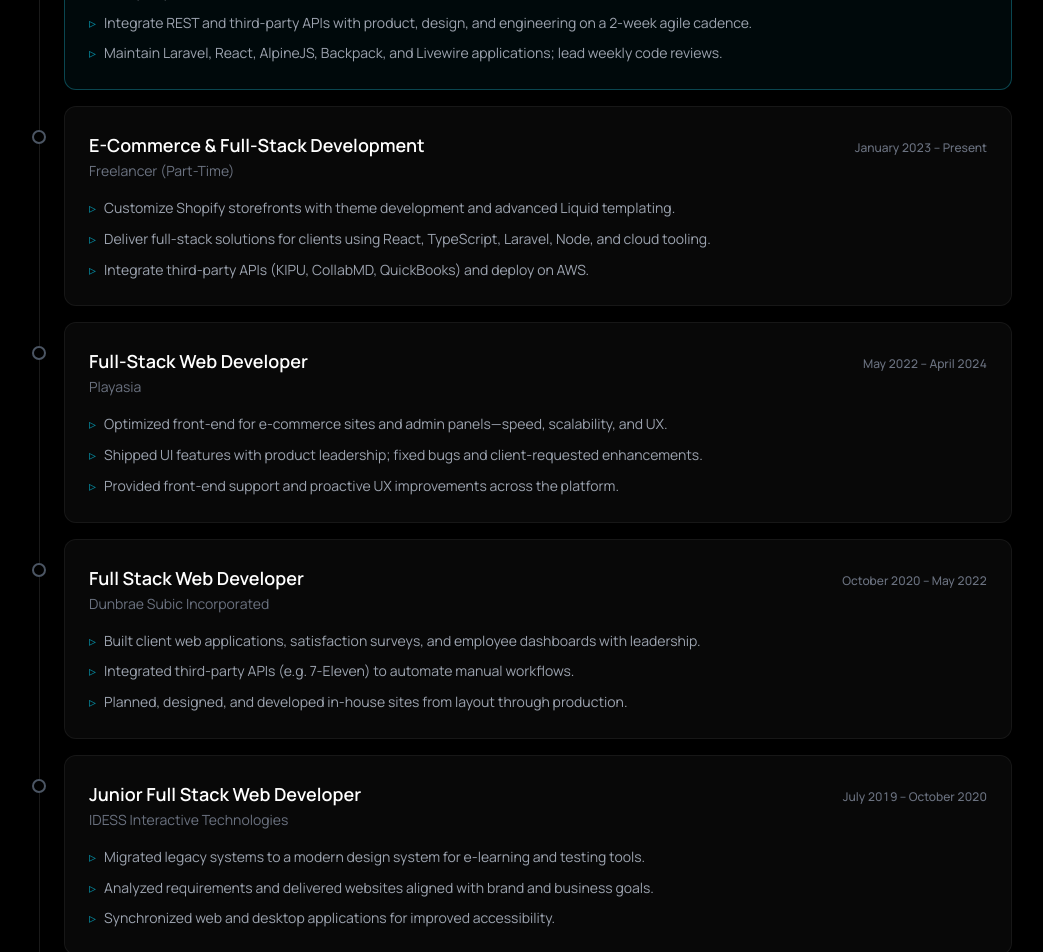
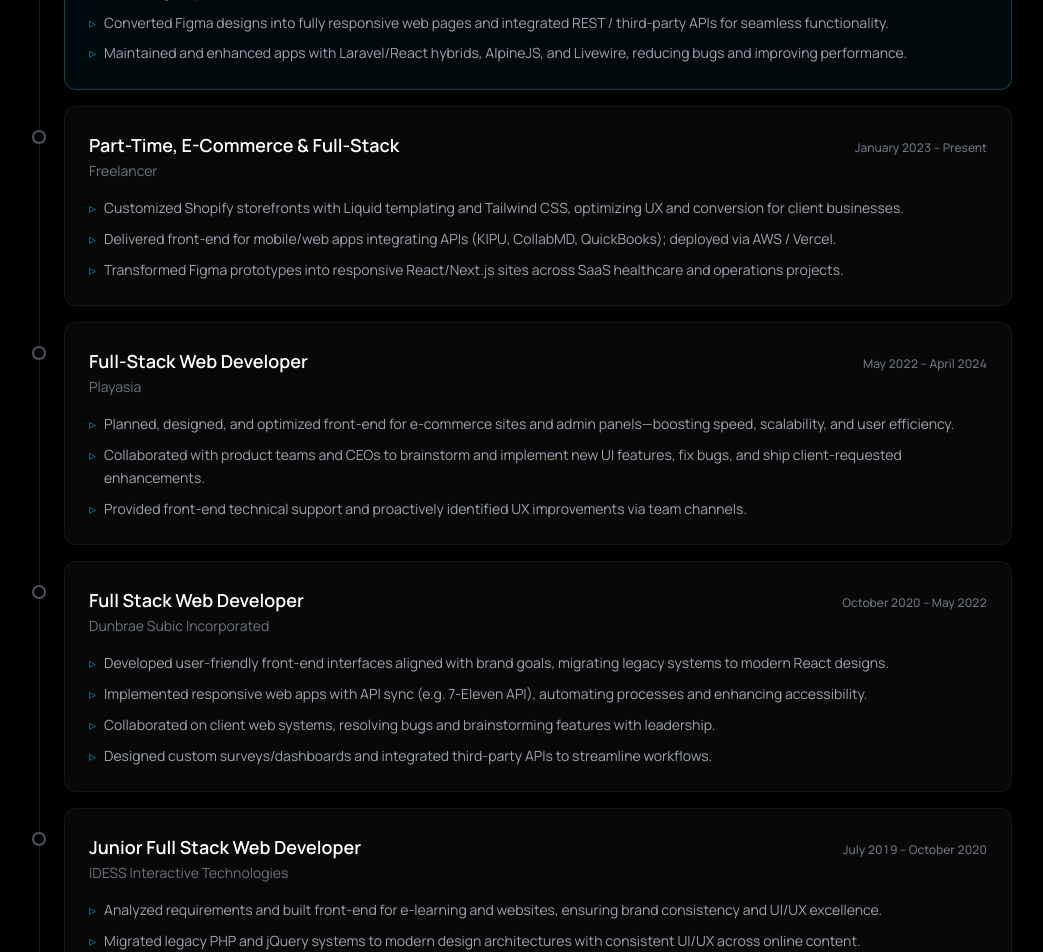
Before and after one commit to Kayl06/findkaylrabanzo, a Next.js app: page / in a window 1280 px wide. Shown: the part 4120-5072 px from the top of the page, without its empty margins (118-1161 px from the left). Built offline with nearby package versions, Linux system fonts and the light colour scheme.

Commit message:
Update v3 resume to match Frontend Engineer | Shopify Developer CV.
Sync resume content, experience timeline, branding, and PDF download with the latest CV.

Co-authored-by: Cursor <cursoragent@cursor.com>

```diff
--- a/src/components/v3/AboutFlipCard.js
+++ b/src/components/v3/AboutFlipCard.js
@@ -1,6 +1,6 @@
 import Image from "next/image";
 import { SITE } from "@/data/site";
-import { V3_RESUME_PDF } from "@/lib/v3";
+import { V3_RESUME_PDF, V3_RESUME_HEADLINE } from "@/lib/v3";
 
 export default function AboutFlipCard() {
   return (
@@ -27,7 +27,7 @@ export default function AboutFlipCard() {
           </div>
           <div className="about-flip-card__face about-flip-card__back rounded-[20px] flex flex-col items-center justify-center p-6 text-center glass-panel">
             <p className="text-accent font-mono text-xs uppercase tracking-widest mb-2">
-              {SITE.resumeHeadline}
+              {V3_RESUME_HEADLINE}
             </p>
             <p className="text-[var(--text-primary)] font-bold text-xl sm:text-2xl mb-1">
               {SITE.name}
--- a/src/components/v3/SiteMeta.js
+++ b/src/components/v3/SiteMeta.js
@@ -1,9 +1,10 @@
 import Head from "next/head";
 import { SITE } from "@/data/site";
+import { V3_TITLE } from "@/lib/v3";
 
 export default function SiteMeta({
-  title = `${SITE.name} — ${SITE.title}`,
-  description = "Portfolio of Fedimar Kayl Rabanzo — Full-Stack Developer specializing in Shopify, React, Next.js, Laravel, and API-driven product development.",
+  title = `${SITE.name} — ${V3_TITLE}`,
+  description = "Portfolio of Fedimar Kayl Rabanzo — Frontend Engineer and Shopify Developer specializing in React, Next.js, Liquid, and API-driven product development.",
   path = "",
 }) {
   const url = `${SITE.url}${path}`;
@@ -15,7 +16,7 @@ export default function SiteMeta({
       <meta name="description" content={description} />
       <meta
         name="keywords"
-        content="Fedimar Kayl Rabanzo, Kayl Rabanzo, Full-Stack Developer, React, Next.js, Shopify, Laravel"
+        content="Fedimar Kayl Rabanzo, Kayl Rabanzo, Frontend Engineer, Shopify Developer, React, Next.js, Liquid"
       />
       <meta name="viewport" content="width=device-width, initial-scale=1.0" />
       <link rel="icon" href="/images/profile1.png" type="image/png" />
--- a/src/data/experience.js
+++ b/src/data/experience.js
@@ -3,26 +3,26 @@ export const EXPERIENCE = [
     id: "chykalophia",
     company: "Chykalophia",
     website: "https://chykalophia.com/",
-    role: "Front-end Developer",
+    role: "Senior Front-End Developer",
     period: "February 2024 – Present",
     current: true,
     bullets: [
-      "Build and ship websites, mobile apps, and cross-platform experiences with React, React Native, TailwindCSS, ShadCN, Zustand, RTK Query, Expo, and NativeWind.",
-      "Integrate REST and third-party APIs with product, design, and engineering on a 2-week agile cadence.",
-      "Maintain Laravel, React, AlpineJS, Backpack, and Livewire applications; lead weekly code reviews.",
+      "Built high-quality, responsive websites and mobile apps for diverse clients using React, React Native, Expo, Zustand, and Tailwind CSS on 2-week agile sprints.",
+      "Converted Figma designs into fully responsive web pages and integrated REST / third-party APIs for seamless functionality.",
+      "Maintained and enhanced apps with Laravel/React hybrids, AlpineJS, and Livewire, reducing bugs and improving performance.",
     ],
   },
   {
     id: "freelancer",
-    company: "Freelancer (Part-Time)",
+    company: "Freelancer",
     website: null,
-    role: "E-Commerce & Full-Stack Development",
+    role: "Part-Time, E-Commerce & Full-Stack",
     period: "January 2023 – Present",
     current: false,
     bullets: [
-      "Customize Shopify storefronts with theme development and advanced Liquid templating.",
-      "Deliver full-stack solutions for clients using React, TypeScript, Laravel, Node, and cloud tooling.",
-      "Integrate third-party APIs (KIPU, CollabMD, QuickBooks) and deploy on AWS.",
+      "Customized Shopify storefronts with Liquid templating and Tailwind CSS, optimizing UX and conversion for client businesses.",
+      "Delivered front-end for mobile/web apps integrating APIs (KIPU, CollabMD, QuickBooks); deployed via AWS / Vercel.",
+      "Transformed Figma prototypes into responsive React/Next.js sites across SaaS healthcare and operations projects.",
     ],
   },
   {
@@ -33,9 +33,9 @@ export const EXPERIENCE = [
     period: "May 2022 – April 2024",
     current: false,
     bullets: [
-      "Optimized front-end for e-commerce sites and admin panels—speed, scalability, and UX.",
-      "Shipped UI features with product leadership; fixed bugs and client-requested enhancements.",
-      "Provided front-end support and proactive UX improvements across the platform.",
+      "Planned, designed, and optimized front-end for e-commerce sites and admin panels—boosting speed, scalability, and user efficiency.",
+      "Collaborated with product teams and CEOs to brainstorm and implement new UI features, fix bugs, and ship client-requested enhancements.",
+      "Provided front-end technical support and proactively identified UX improvements via team channels.",
     ],
   },
   {
@@ -46,9 +46,10 @@ export const EXPERIENCE = [
     period: "October 2020 – May 2022",
     current: false,
     bullets: [
-      "Built client web applications, satisfaction surveys, and employee dashboards with leadership.",
-      "Integrated third-party APIs (e.g. 7-Eleven) to automate manual workflows.",
-      "Planned, designed, and developed in-house sites from layout through production.",
+      "Developed user-friendly front-end interfaces aligned with brand goals, migrating legacy systems to modern React designs.",
+      "Implemented responsive web apps with API sync (e.g. 7-Eleven API), automating processes and enhancing accessibility.",
+      "Collaborated on client web systems, resolving bugs and brainstorming features with leadership.",
+      "Designed custom surveys/dashboards and integrated third-party APIs to streamline workflows.",
     ],
   },
   {
@@ -59,9 +60,9 @@ export const EXPERIENCE = [
     period: "July 2019 – October 2020",
     current: false,
     bullets: [
-      "Migrated legacy systems to a modern design system for e-learning and testing tools.",
-      "Analyzed requirements and delivered websites aligned with brand and business goals.",
-      "Synchronized web and desktop applications for improved accessibility.",
+      "Analyzed requirements and built front-end for e-learning and websites, ensuring brand consistency and UI/UX excellence.",
+      "Migrated legacy PHP and jQuery systems to modern design architectures with consistent UI/UX across online content.",
+      "Developed synchronization modules between web and desktop applications, maintaining data integrity across platforms.",
     ],
   },
 ];
--- a/src/lib/v3.js
+++ b/src/lib/v3.js
@@ -1,7 +1,10 @@
 export const V3_BASE = "/v3";
 
+export const V3_TITLE = "Frontend Engineer | Shopify Developer";
+export const V3_RESUME_HEADLINE = "Frontend Engineer | Shopify Developer";
+
 export const V3_RESUME_PDF =
-  "/files/PRODUCT ENGINEER CV - FEDIMAR KAYL RABANZO.pdf";
+  "/files/FRONTEND ENGINEER SHOPIFY DEVELOPER CV - FEDIMAR KAYL RABANZO.pdf";
 
 export const V3_NAV_LINKS = [
   { path: "#work", name: "Work" },
--- a/src/pages/v3/index.js
+++ b/src/pages/v3/index.js
@@ -19,7 +19,7 @@ import DockNav from "@/components/v3/DockNav";
 import Button from "@/components/v3/Button";
 import SiteMeta from "@/components/v3/SiteMeta";
 import { SOCIAL_LINKS, SITE, TRUST_METRICS } from "@/data/site";
-import { V3_BASE, V3_RESUME_PDF } from "@/lib/v3";
+import { V3_BASE, V3_RESUME_PDF, V3_TITLE } from "@/lib/v3";
 import V3Layout from "@/layouts/V3Layout";
 import useReducedMotion from "@/hooks/useReducedMotion";
 import {
@@ -82,7 +82,7 @@ export default function HomeV3() {
                 transition={getHeroTransition(reducedMotion, 0.1)}
                 className="text-[13px] text-accent font-mono mb-4 tracking-wide"
               >
-                {SITE.title}
+                {V3_TITLE}
               </motion.p>
               <motion.div
                 initial={getHeroInitial(reducedMotion)}
@@ -102,7 +102,7 @@ export default function HomeV3() {
                 transition={getHeroTransition(reducedMotion, 0.35)}
                 className="lg:max-w-[540px] leading-relaxed text-[17px]"
               >
-                Full-stack developer specializing in Shopify, React, Next.js, Laravel, and
+                Senior front-end developer specializing in Shopify, React, Next.js, and
                 API-driven experiences—for startups, agencies, and e-commerce brands. Available for
                 full-time roles and selective freelance projects.
               </motion.p>
@@ -182,7 +182,7 @@ export default function HomeV3() {
             <div className="grid grid-cols-1 lg:grid-cols-2 gap-10">
               <div>
                 <p className="mb-4 leading-relaxed">
-                  Full-stack developer with{" "}
+                  Senior front-end developer with{" "}
                   <strong className="text-[var(--text-primary)]">6+ years of experience</strong>{" "}
                   shipping enterprise web apps, Shopify storefronts, and cross-platform products. I
                   care about performance, accessibility, and clean handoffs with design and backend
--- a/src/pages/v3/resume.js
+++ b/src/pages/v3/resume.js
@@ -15,7 +15,7 @@ import {
   FiExternalLink,
 } from "react-icons/fi";
 import { SITE } from "@/data/site";
-import { V3_BASE, v3Href, V3_RESUME_PDF } from "@/lib/v3";
+import { V3_BASE, v3Href, V3_RESUME_PDF, V3_RESUME_HEADLINE } from "@/lib/v3";
 import V3Layout from "@/layouts/V3Layout";
 import {
   RESUME_SUMMARY,
@@ -53,7 +53,7 @@ export default function ResumeV3() {
   return (
     <V3Layout>
       <SiteMeta
-        title={`${SITE.resumeHeadline} — ${SITE.name}`}
+        title={`${V3_RESUME_HEADLINE} — ${SITE.name}`}
         description={RESUME_SUMMARY.slice(0, 155) + "…"}
         path={`${V3_BASE}/resume`}
       />
@@ -66,7 +66,7 @@ export default function ResumeV3() {
             <p className="text-sm text-[var(--text-secondary)] hidden sm:block">
               <span className="text-[var(--text-primary)] font-medium">{SITE.name}</span>
               <span className="mx-2 text-[var(--text-muted)]">·</span>
-              {SITE.resumeHeadline}
+              {V3_RESUME_HEADLINE}
             </p>
             <Button
               variant="primary"
@@ -87,7 +87,7 @@ export default function ResumeV3() {
             className="mb-12"
           >
             <p className="text-accent font-mono text-sm tracking-widest uppercase mb-3">
-              {SITE.resumeHeadline}
+              {V3_RESUME_HEADLINE}
             </p>
             <h1 className="text-3xl sm:text-4xl font-bold text-[var(--text-primary)] tracking-tight mb-2">
               {SITE.name}
```
Also changed, not shown: src/data/resume.js (+11 -11 lines), 1 other file (tests, documents, lock files or other folders).
